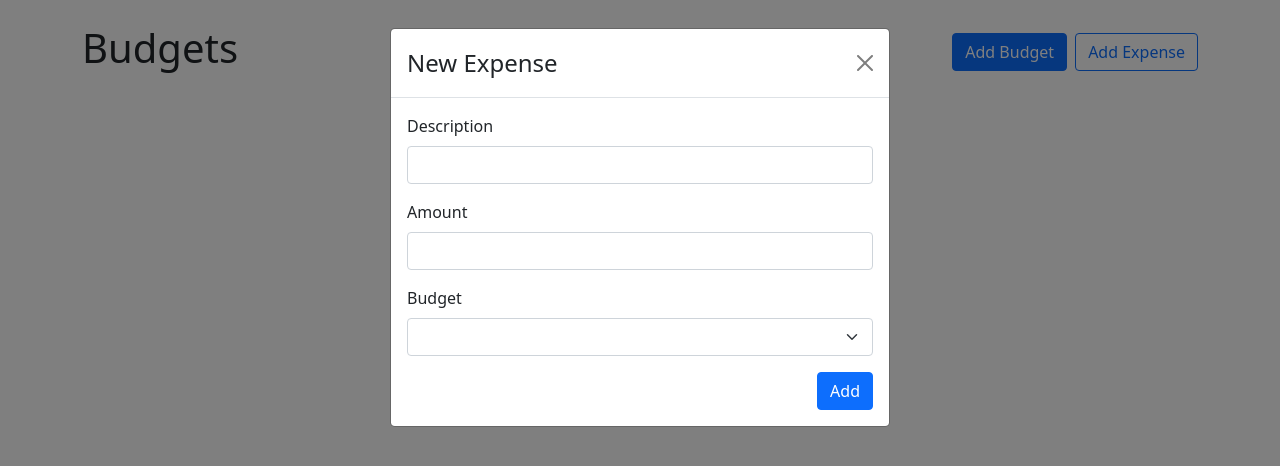
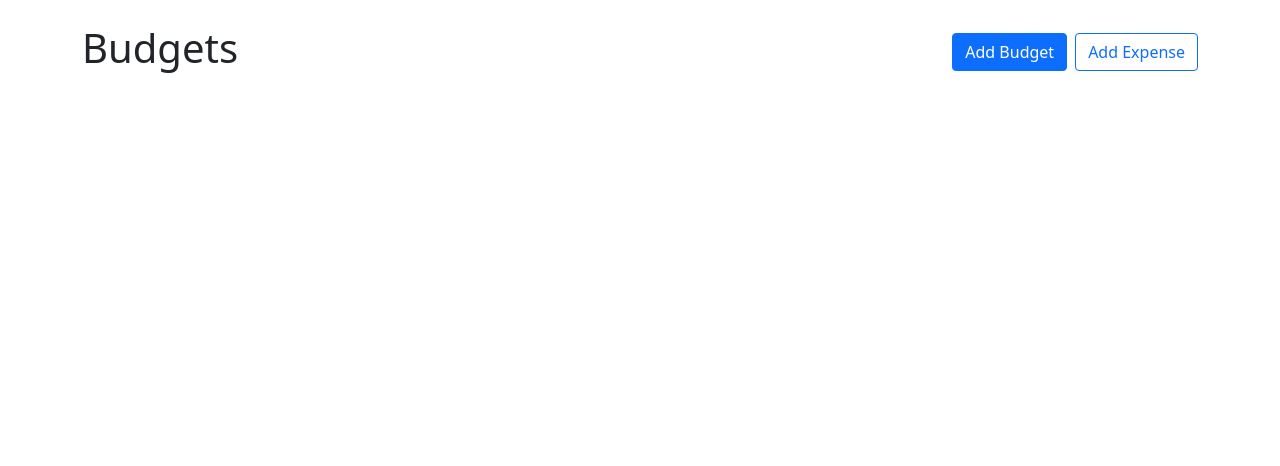
Before and after one commit to yazindu/budget-app, a React (Vite) app: page / in a window 1280 px wide. Shown: the top 466 px of the page. Built offline with nearby package versions, Linux system fonts and the light colour scheme.

Commit message:
feat: 45:00 fixed defaultBudgetId issue

```diff
--- a/src/App.tsx
+++ b/src/App.tsx
@@ -2,12 +2,19 @@ import {Button, Container, Stack} from "react-bootstrap";
 import {BudgetCard} from "./components/BudgetCard.tsx";
 import {AddBudgetModal} from "./components/AddBudgetModal.tsx";
 import {useState} from "react";
-import {useBudgets} from "./contexts/BudgetsContext.tsx";
+import {UNCATEGORIZED_BUDGET_ID, useBudgets} from "./contexts/BudgetsContext.tsx";
 import {AddExpenseModal} from "./components/AddExpenseModal.tsx";
 
 function App() {
     const [showAddBudgetModal, setShowAddBudgetModal] = useState(false)
+    const [showAddExpenseModal, setShowAddExpenseModal] = useState(false)
+    const [addExpenseModalBudgetId, setAddExpenseModalBudgetId] = useState('')
     const {budgets, getBudgetExpenses} = useBudgets()
+
+    function openAddExpenseModal(budgetID: string) {
+        setShowAddExpenseModal(true)
+        setAddExpenseModalBudgetId(budgetID)
+    }
 
     return (
         <>
@@ -18,7 +25,9 @@ function App() {
                         variant={'primary'}
                         onClick={() => setShowAddBudgetModal(true)}
                     >Add Budget</Button>
-                    <Button variant={'outline-primary'}>Add Expense</Button>
+                    <Button onClick={() => openAddExpenseModal(UNCATEGORIZED_BUDGET_ID)} variant={'outline-primary'}>
+                        Add Expense</Button>
+                    {/*TODO: check onClick function PASS 43:32*/}
                 </Stack>
                 <div style={{
                     display: 'grid',
@@ -34,6 +43,8 @@ function App() {
                                 name={budget.name}
                                 amount={amount}
                                 max={budget.max}
+                                gray={false} //TODO check (added byME)
+                                onAddExpenseClick={() => openAddExpenseModal(budget.id)}
                             />
                         )
                     })}
@@ -44,8 +55,9 @@ function App() {
                 handleClose={() => setShowAddBudgetModal(false)}
             />
             <AddExpenseModal
-                show={true}
-                handleClose={() => setShowAddBudgetModal(false)}
+                show={showAddExpenseModal}
+                handleClose={() => setShowAddExpenseModal(false)}
+                defaultBudgetId={addExpenseModalBudgetId}
             />
         </>
     )
--- a/src/components/AddExpenseModal.tsx
+++ b/src/components/AddExpenseModal.tsx
@@ -1,6 +1,6 @@
 import {Button, Form, Modal} from "react-bootstrap";
 import React, {useRef} from "react";
-import {useBudgets} from "../contexts/BudgetsContext.tsx";
+import {UNCATEGORIZED_BUDGET_ID, useBudgets} from "../contexts/BudgetsContext.tsx";
 
 type AddExpenseModalProps = {
     show: boolean,
@@ -8,12 +8,11 @@ type AddExpenseModalProps = {
     defaultBudgetId: string
 }
 
-export const AddExpenseModal = ({show, handleClose}: AddExpenseModalProps) => {
+export const AddExpenseModal = ({show, handleClose, defaultBudgetId}: AddExpenseModalProps) => {
     const descriptionRef = useRef<HTMLInputElement>(null!) //is using non-null assertion here okay?
     const amountRef = useRef<HTMLInputElement>(null!)
     const budgetIdRef = useRef<HTMLSelectElement>(null!)
     const {addExpense, budgets} = useBudgets()
-    const defaultBudgetId = 'test';
 
     function handleSubmit(e: React.FormEvent<HTMLFormElement>) { //type of e is given by chatGPT. How can I find it myself? write the event handler inline and hover over the event parameter in the function
         e.preventDefault()
@@ -54,13 +53,11 @@ export const AddExpenseModal = ({show, handleClose}: AddExpenseModalProps) => {
                             defaultValue={defaultBudgetId}
                             ref={budgetIdRef}>
                             {budgets.map(budget => (
-                                <option
-                                    key={JSON.stringify(budget.id)}
-                                    value={JSON.stringify(budget.id)}
-                                >
+                                <option key={budget.id} value={budget.id}>
                                     {budget.name}
                                 </option>
                             ))}
+                            <option id={UNCATEGORIZED_BUDGET_ID}>Uncategorized</option>
                         </Form.Select>
                     </Form.Group>
                     <div className={'d-flex justify-content-end'}>
--- a/src/components/BudgetCard.tsx
+++ b/src/components/BudgetCard.tsx
@@ -6,13 +6,14 @@ type BudgetCardProps = {
     amount: number,
     max: number
     gray: boolean
+    onAddExpenseClick: () => void
 }
 
-export const BudgetCard = ({name, amount, max, gray} : BudgetCardProps) => {
+export const BudgetCard = ({name, amount, max, gray, onAddExpenseClick}: BudgetCardProps) => {
     const classNames: String[] = []
-    if(amount > max){
+    if (amount > max) {
         classNames.push('bg-danger', 'bg-opacity-10')
-    } else if(gray) {
+    } else if (gray) {
         classNames.push('bg-light')
     }
     return (
@@ -22,7 +23,7 @@ export const BudgetCard = ({name, amount, max, gray} : BudgetCardProps) => {
                     <div>{name}</div>
                     <div className={"d-flex align-items-baseline"}>
                         {formatCurrency(amount)}
-                    <span className={'text-muted fs-6 ms-1'}>
+                        <span className={'text-muted fs-6 ms-1'}>
                          / {formatCurrency(max)}
                     </span></div>
                 </Card.Title>
@@ -34,7 +35,7 @@ export const BudgetCard = ({name, amount, max, gray} : BudgetCardProps) => {
                     now={amount}
                 />
                 <Stack direction={'horizontal'} gap={2} className={'mt-4'}>
-                    <Button variant={"outline-primary"} className={'ms-auto'}>Add Expense</Button>
+                    <Button variant={"outline-primary"} className={'ms-auto'} onClick={onAddExpenseClick}>Add Expense</Button>
                     <Button variant={"outline-secondary"}>View Expense</Button>
                 </Stack>
             </Card.Body>
@@ -42,8 +43,8 @@ export const BudgetCard = ({name, amount, max, gray} : BudgetCardProps) => {
     )
 }
 
-function getProgressBarVariant(amount: number, max: number){
-    const ratio = amount/max
+function getProgressBarVariant(amount: number, max: number) {
+    const ratio = amount / max
     if (ratio < 0.5) return 'primary'
     if (ratio < 0.75) return 'warning'
     return 'danger'
--- a/src/contexts/BudgetsContext.tsx
+++ b/src/contexts/BudgetsContext.tsx
@@ -26,6 +26,8 @@ type BudgetsContextType = {
 }
 
 const BudgetsContext = createContext({} as BudgetsContextType)
+
+export const UNCATEGORIZED_BUDGET_ID =  'Uncategorized'
 
 export function useBudgets() {
     return useContext(BudgetsContext)
```
